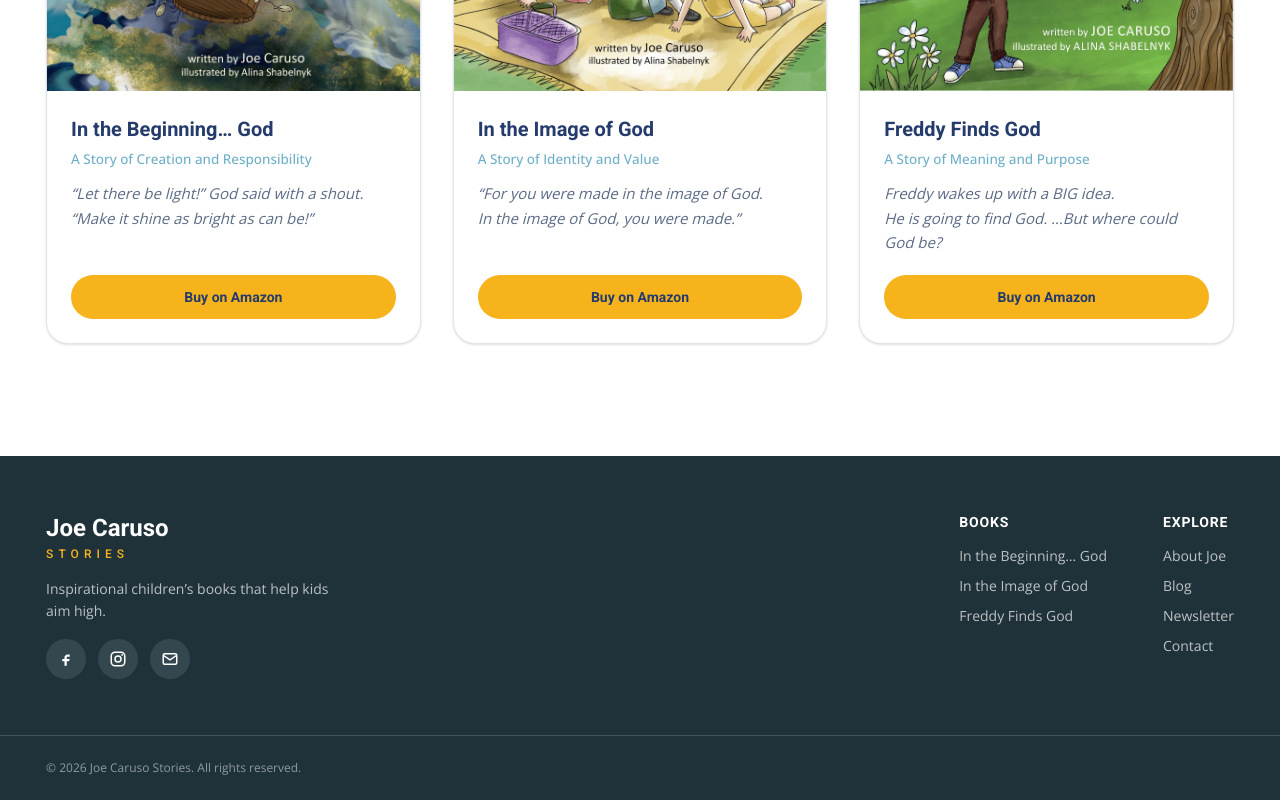
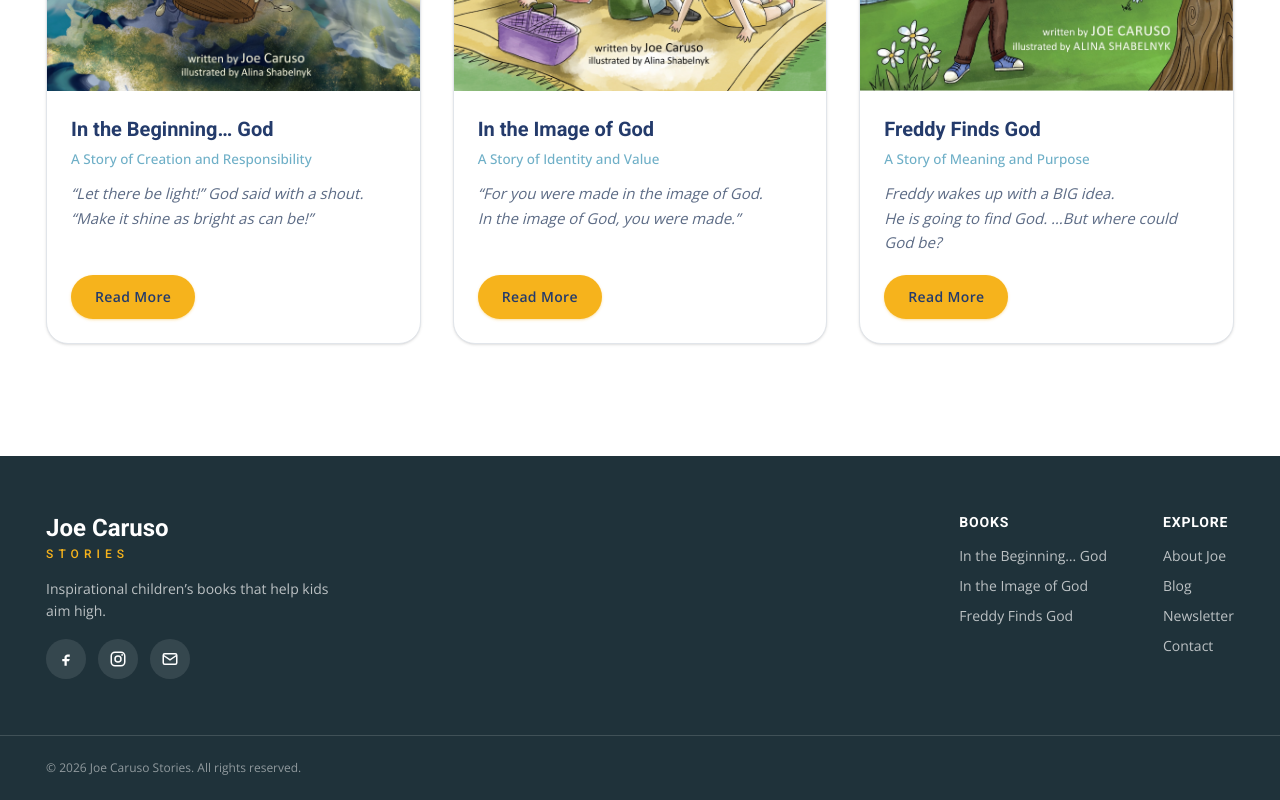
Before and after one commit to Joe-Caruso-Stories/joe-caruso-stories-website, a Next.js app: page /books in a window 1280 px wide. Shown: the part 638-1438 px from the top of the page. Built offline with nearby package versions, Linux system fonts and the light colour scheme.

Commit message:
Books page: Read More buttons on book cards
Co-Authored-By: Claude Sonnet 5.5 <noreply@anthropic.com>

```diff
--- a/src/app/books/page.tsx
+++ b/src/app/books/page.tsx
@@ -26,6 +26,7 @@ export default function BooksPage() {
               coverImage={book.coverImage}
               amazonUrl={book.amazonUrl}
               award={"award" in book ? book.award : undefined}
+              cta="read"
             />
           ))}
         </div>
```
